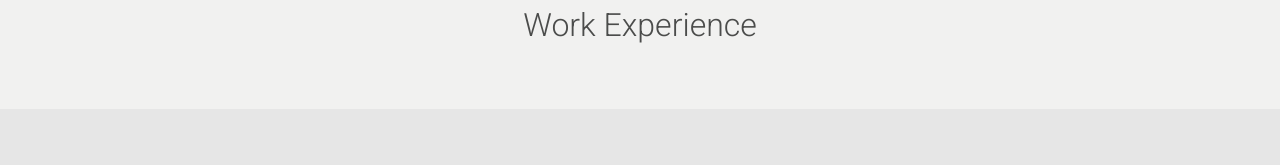
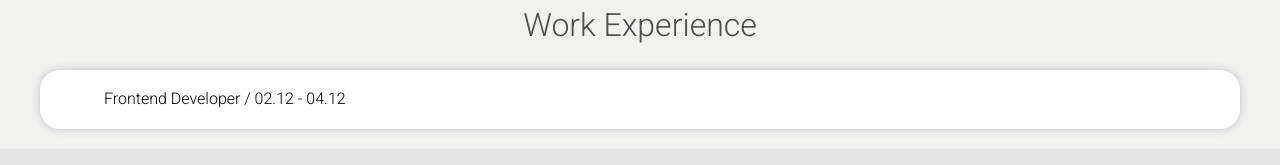
Before and after one commit to mizdebski77/Easy-Employ, a React (Create React App) app: page /Carrer in a window 1280 px wide. Shown: the part 787-952 px from the top of the page. Built offline with nearby package versions, Linux system fonts and the light colour scheme.

Commit message:
Experience date to carrer added

```diff
--- a/src/features/Carrer/carrer.tsx
+++ b/src/features/Carrer/carrer.tsx
@@ -1,5 +1,31 @@
 import React from 'react';
-import { ButtonWrapper, ContentWrapper, EditButton, LocationImg, LocationSpan, LocationWrapper, InformationWrapper, Name, Photo, PhotoSection, Title, TitleSpan, Wrapper, ContactWrapper, SectionTitle, ContactItems, ContactSpan, ContactInformation, IconsWrapper, Icon } from './styledCarrer';
+import {
+    ButtonWrapper,
+    ContentWrapper,
+    EditButton,
+    LocationImg,
+    LocationSpan,
+    LocationWrapper,
+    InformationWrapper,
+    Name,
+    Photo,
+    PhotoSection,
+    Title,
+    TitleSpan,
+    Wrapper,
+    ContactWrapper,
+    SectionTitle,
+    ContactItems,
+    ContactSpan,
+    ContactInformation,
+    IconsWrapper,
+    Icon,
+    ExperienceWrapper,
+    ExperienceTitle,
+    ExperienceTile,
+    ExperienceTitleSpan,
+    ExperienceDate
+} from './styledCarrer';
 import profile from '../../common/Images/profileStack.png';
 import location from '../../common/Images/location.png';
 import facebook from '../../common/Images/SocialMedia/fb.png';
@@ -61,6 +87,14 @@ export const Carrer = () => {
                 Work Experience
             </SectionTitle>
 
+            <ExperienceWrapper>
+                <ExperienceTile>
+                    <ExperienceTitle>Frontend Developer / <ExperienceDate>02.12 - 04.12</ExperienceDate></ExperienceTitle>
+
+                </ExperienceTile>
+
+            </ExperienceWrapper>
+
 
         </Wrapper>
     );
--- a/src/features/Carrer/styledCarrer.ts
+++ b/src/features/Carrer/styledCarrer.ts
@@ -159,7 +159,7 @@ export const ExperienceWrapper = styled.section`
     border-radius: 20px;
 `;
 
-export const ExperienceItemWrapper = styled.div`
+export const ExperienceTile = styled.div`
 
 `;
 
```
